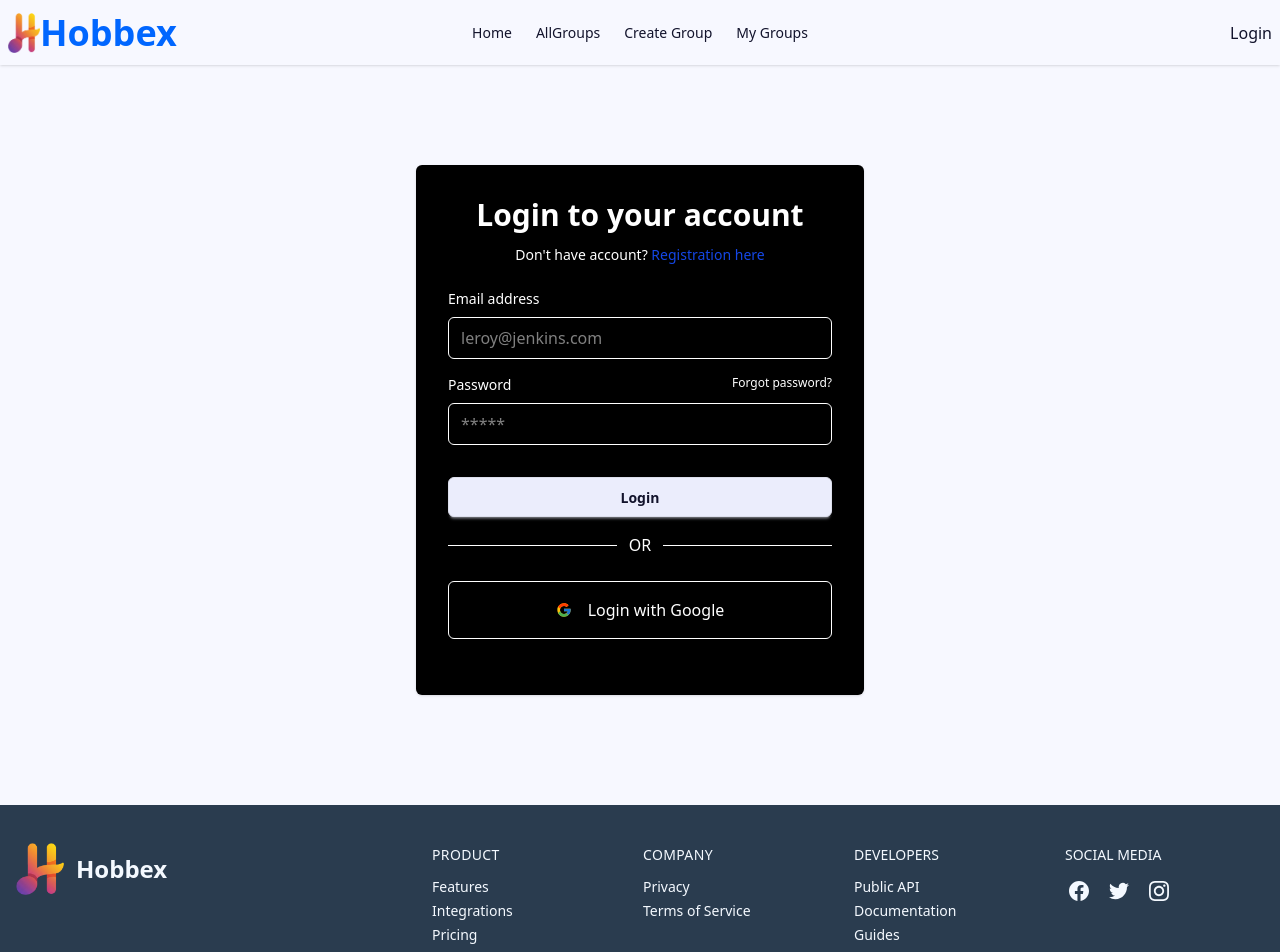
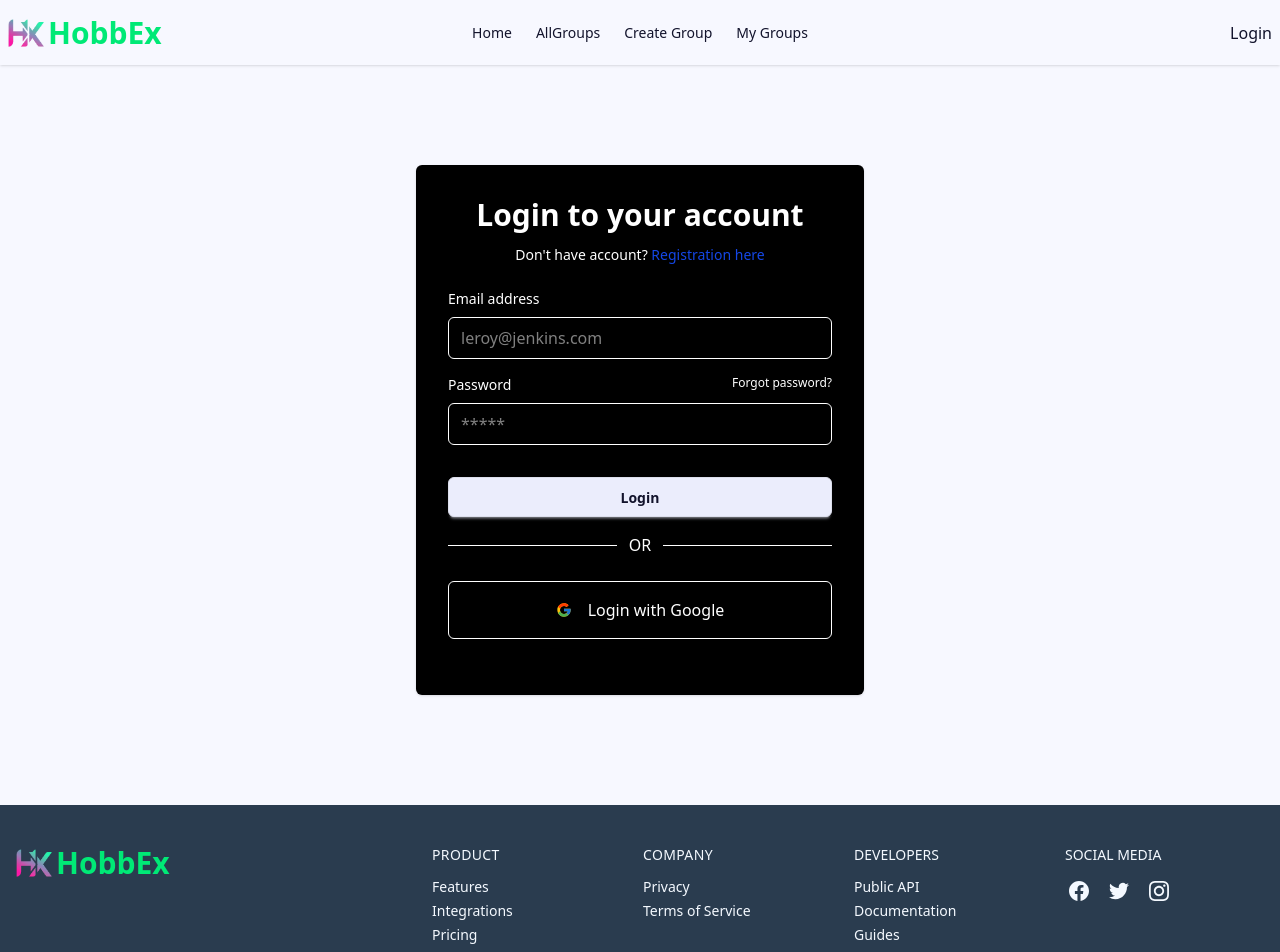
Before and after one commit to nurislam243/hobbex-client-side, a React (Vite) app: page /login in a window 1280 px wide. Shown: the top 952 px of the page. Built offline with nearby package versions, Linux system fonts and the light colour scheme; no server answers.

Commit message:
change logo and color

```diff
--- a/src/components/Footer/Footer.jsx
+++ b/src/components/Footer/Footer.jsx
@@ -1,4 +1,5 @@
 import React from 'react';
+import { Link } from 'react-router';
 
 const Footer = () => {
     return (
@@ -6,10 +7,12 @@ const Footer = () => {
             <div className="container flex flex-col justify-between py-10 mx-auto space-y-8 lg:flex-row lg:space-y-0">
                 <div className="lg:w-1/3">
                     <a rel="noopener noreferrer" href="#" className="flex justify-center space-x-3 lg:justify-start">
-                        <div className="flex items-center justify-center w-12 h-12 rounded-full dark:bg-violet-600">
-                            <img src="/logoHobbex1.png" alt="" />
+                        <div className="flex gap-1 items-center">
+                            <div className="w-9 h-9 -mb-2">
+                                <img src='/logoHobbex1.png' className='' alt="" />
+                            </div>
+                            <Link to={'/'} className="text-3xl font-bold text-primary">HobbEx</Link>
                         </div>
-                        <span className="self-center text-2xl font-semibold">Hobbex</span>
                     </a>
                 </div>
                 <div className="grid grid-cols-2 text-sm gap-x-3 gap-y-8 lg:w-2/3 sm:grid-cols-4">
--- a/src/components/Navbar/Navbar.jsx
+++ b/src/components/Navbar/Navbar.jsx
@@ -19,9 +19,11 @@ const Navbar = () => {
                         <li><a>Item 3</a></li>
                     </ul>
                     </div>
-                    <div className="flex">
-                        <img src='/logoHobbex1.png' className='w-8' alt="" />
-                        <Link to={'/'} className="text-4xl font-bold text-primary">Hobbex</Link>
+                    <div className="flex gap-1 items-center">
+                        <div className="w-9 h-9 -mb-2">
+                            <img src='/logoHobbex1.png' className='' alt="" />
+                        </div>
+                        <Link to={'/'} className="text-3xl font-bold text-primary">HobbEx</Link>
                     </div>
                 </div>
                 <div className="navbar-center hidden lg:flex">
--- a/src/index.css
+++ b/src/index.css
@@ -11,13 +11,13 @@
     --color-base-300: oklch(92% 0.03 280);
     --color-base-content: oklch(20% 0.05 280);
 
-    --color-primary: oklch(57% 0.25 261);
-    --color-primary-content: oklch(98% 0.01 261);
+    --color-primary: oklch(80.5% 0.24 155.3);
+    --color-primary-content: oklch(20% 0.03 155.3);
 
-    --color-secondary: oklch(70% 0.30 101);
-    --color-secondary-content: oklch(20% 0.05 101);
+    --color-secondary: oklch(66.45% 0.281 10.88);
+    --color-secondary-content: oklch(98% 0.01 10.88);
 
-    --color-accent: oklch(63% 0.24 190);
+    --color-accent: oklch(70% 0.22 190);
     --color-accent-content: oklch(98% 0.01 190);
 
     --color-neutral: oklch(35% 0.04 250);
```
Also changed, not shown: public/logoHobbex1.png.
